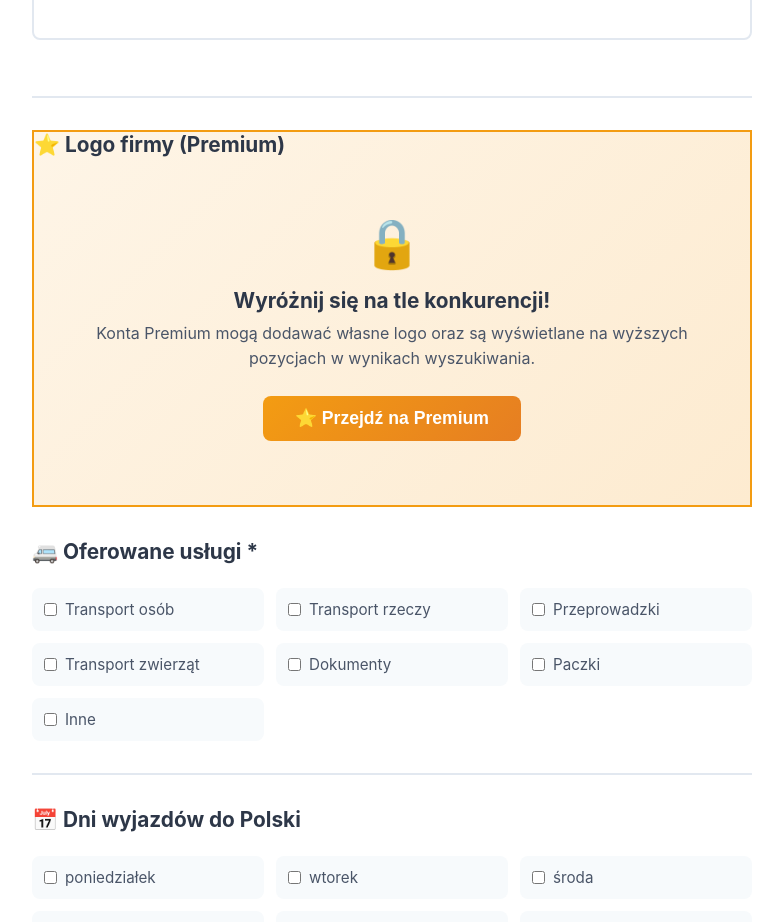
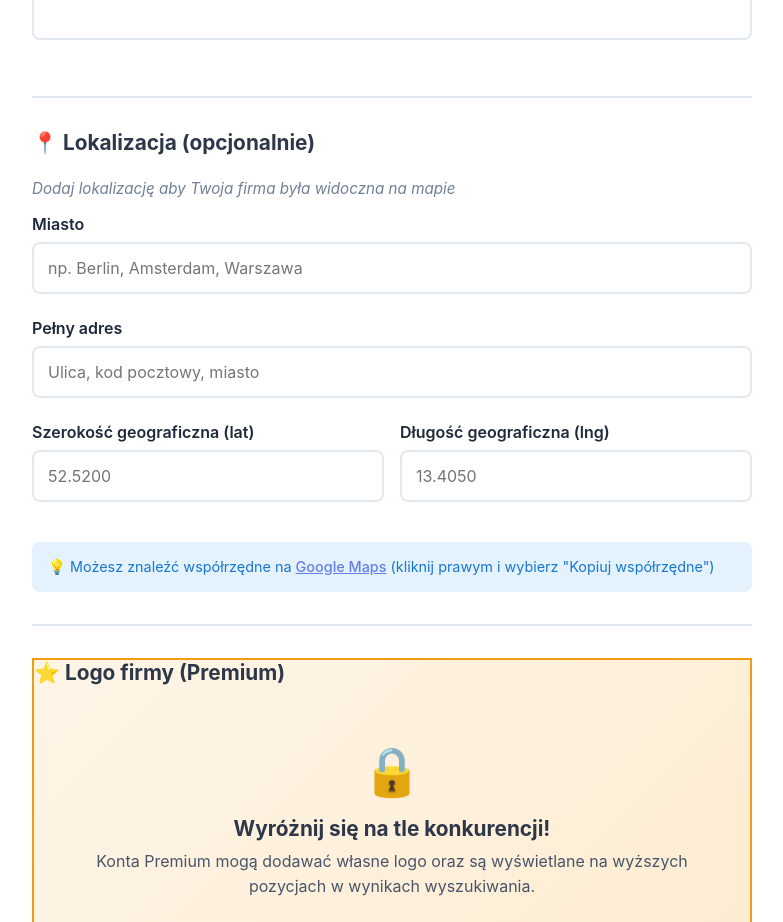
Before and after one commit to sebastianworkvia-ux/mybus-portal, a React (Vite) app in the folder frontend/: page /edit-carrier/1 in a window 1280 px wide. Shown: the part 1200-2122 px from the top of the page, without its empty margins (248-1031 px from the left). Built offline with nearby package versions, Linux system fonts and the light colour scheme; no server answers; sample sign-in values are in the browser's storage.

Commit message:
Update: Dodano edycj lokalizacji w EditCarrierPage - moliwo dodania/zmiany wspórzdnych istniejcej firmy

```diff
--- a/frontend/src/pages/EditCarrierPage.jsx
+++ b/frontend/src/pages/EditCarrierPage.jsx
@@ -52,7 +52,11 @@ export default function EditCarrierPage() {
     luggageMaxPieces: 2,
     luggageMaxWeight: 25,
     luggageAdditionalInfo: '',
-    logo: ''
+    logo: '',
+    locationCity: '',
+    locationAddress: '',
+    locationLat: '',
+    locationLng: ''
   })
 
   useEffect(() => {
@@ -81,7 +85,11 @@ export default function EditCarrierPage() {
           luggageMaxPieces: carrier.luggageInfo?.maxPieces || 2,
           luggageMaxWeight: carrier.luggageInfo?.maxWeight || 25,
           luggageAdditionalInfo: carrier.luggageInfo?.additionalInfo || '',
-          logo: carrier.logo || ''
+          logo: carrier.logo || '',
+          locationCity: carrier.location?.city || '',
+          locationAddress: carrier.location?.address || '',
+          locationLat: carrier.location?.coordinates?.lat || '',
+          locationLng: carrier.location?.coordinates?.lng || ''
         })
 
         // Set existing logo preview if available
@@ -156,7 +164,15 @@ export default function EditCarrierPage() {
           maxPieces: formData.luggageMaxPieces,
           maxWeight: formData.luggageMaxWeight,
           additionalInfo: formData.luggageAdditionalInfo
-        }
+        },
+        location: (formData.locationLat && formData.locationLng) ? {
+          city: formData.locationCity,
+          address: formData.locationAddress,
+          coordinates: {
+            lat: parseFloat(formData.locationLat),
+            lng: parseFloat(formData.locationLng)
+          }
+        } : undefined
       }
 
       // Add logo if new file was uploaded
@@ -271,6 +287,70 @@ export default function EditCarrierPage() {
                 value={formData.website}
                 onChange={handleChange}
               />
+            </div>
+          </section>
+
+          {/* Lokalizacja */}
+          <section className="form-section">
+            <h2>📍 Lokalizacja (opcjonalnie)</h2>
+            <p className="section-note">
+              Dodaj lokalizację aby Twoja firma była widoczna na mapie
+            </p>
+
+            <div className="form-group">
+              <label>Miasto</label>
+              <input
+                type="text"
+                name="locationCity"
+                value={formData.locationCity || ''}
+                onChange={handleChange}
+                placeholder="np. Berlin, Amsterdam, Warszawa"
+              />
+            </div>
+
+            <div className="form-group">
+              <label>Pełny adres</label>
+              <input
+                type="text"
+                name="locationAddress"
+                value={formData.locationAddress || ''}
+                onChange={handleChange}
+                placeholder="Ulica, kod pocztowy, miasto"
+              />
+            </div>
+
+            <div className="form-row">
+              <div className="form-group">
+                <label>Szerokość geograficzna (lat)</label>
+                <input
+                  type="number"
+                  step="0.000001"
+                  name="locationLat"
+                  value={formData.locationLat || ''}
+                  onChange={handleChange}
+                  placeholder="52.5200"
+                />
+              </div>
+
+              <div className="form-group">
+                <label>Długość geograficzna (lng)</label>
+                <input
+                  type="number"
+                  step="0.000001"
+                  name="locationLng"
+                  value={formData.locationLng || ''}
+                  onChange={handleChange}
+                  placeholder="13.4050"
+                />
+              </div>
+            </div>
+
+            <div className="location-help">
+              💡 Możesz znaleźć współrzędne na{' '}
+              <a href="https://www.google.com/maps" target="_blank" rel="noopener noreferrer">
+                Google Maps
+              </a>
+              {' '}(kliknij prawym i wybierz "Kopiuj współrzędne")
             </div>
           </section>
 
```
